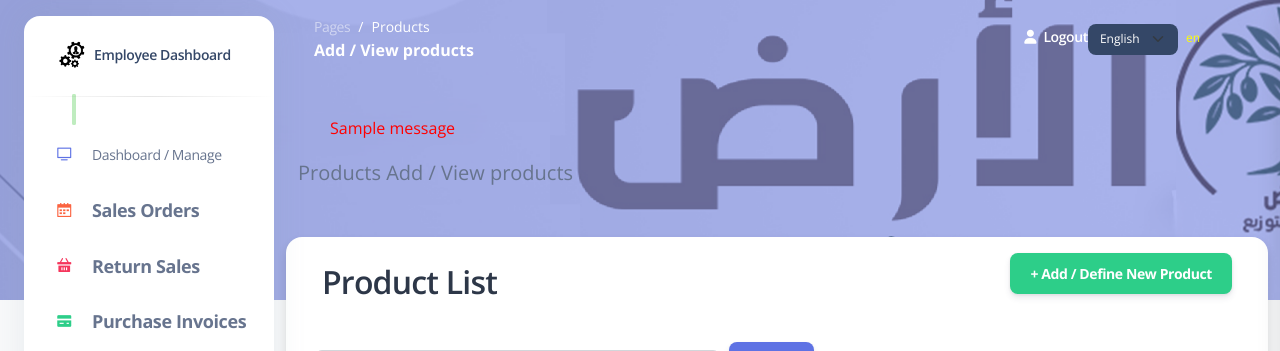
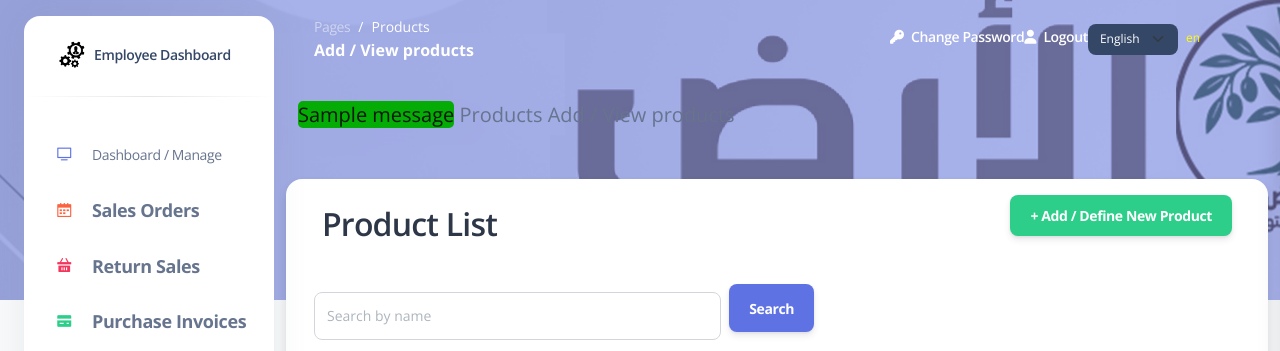
Before and after one commit to MohnadSaadeh/al-ard-library, a Django app: page /products/ in a window 1280 px wide. Shown: the top 351 px of the page. Run offline with Django 3.2, Linux system fonts and the light colour scheme; data comes from the database, SQL or seed files in the repository; both versions use the stored data as it was after the commit; tables that the repository leaves empty hold one stand-in row (values such as "Sample post"); one stand-in notice (Sample message) is shown; some libraries are stand-ins or nearby versions.

Commit message:
change password

```diff
--- a/al-ard/settings.py
+++ b/al-ard/settings.py
@@ -27,7 +27,7 @@ BASE_DIR = Path(__file__).resolve().parent.parent
 SECRET_KEY = '8^3arrb0sk+2su#nx6eyi(*5e*6szthy4-9r#v9vg9-iw8pkee'
 
 # SECURITY WARNING: don't run with debug turned on in production!
-DEBUG = False
+DEBUG = True
 
 ALLOWED_HOSTS = ['*']
 
--- a/my_app/templates/billing.html
+++ b/my_app/templates/billing.html
@@ -7,7 +7,7 @@
 {% block content %}
 
             {% block page_name %} {% endblock %}
-            {% block page_name2 %} {% endblock %}
+
 <!-- comtent -->
 <div class="row">
         <div class="col-lg-8">
--- a/my_app/templates/company_profile.html
+++ b/my_app/templates/company_profile.html
@@ -6,7 +6,6 @@
 {% block content %}
 
 {% block page_name %}{% trans "Company Profile" %}{% endblock %}
-{% block page_name2 %}{% trans "Company Profile" %}{% endblock %}
 
 <div class="row justify-content-center">
   <div class="col-md-8">
--- a/my_app/templates/includes/navigation_main.html
+++ b/my_app/templates/includes/navigation_main.html
@@ -12,6 +12,12 @@
             </div> -->
             </div>
             <ul class="navbar-nav  justify-content-end">
+            <li class="nav-item d-flex align-items-center">
+                <a href="/change_password" class="nav-link text-white font-weight-bold px-0">
+                <i class="fa fa-key me-sm-1"></i>
+                    <span class="d-sm-inline d-none">{% trans "Change Password" %}</span>
+                </a>
+            </li>
             <li class="nav-item d-flex align-items-center">
                 <a href="/emp_logout" class="nav-link text-white font-weight-bold px-0">
                 <i class="fa fa-user me-sm-1"></i>
--- a/my_app/templates/layouts/base.html
+++ b/my_app/templates/layouts/base.html
@@ -59,6 +59,7 @@
                         <li class="breadcrumb-item text-sm"><a class="opacity-5 text-white" href="javascript:;">{% trans "Pages" %}</a></li>
                         <li class="breadcrumb-item text-sm text-white active" aria-current="page"> {% block page_name %}{% endblock %}</li>
                     </ol>
+                    {% comment %}extra title او عنوان فرعي في العنوان الاساسي {% endcomment %}
                     <h6 class="font-weight-bolder text-white mb-0"> {% block page_name2 %}{% endblock %}</h6>
                     </nav>
                     <!-- nav_content -->
@@ -71,15 +72,13 @@
             <div class="container-fluid py-4">
 
             {% if messages %}
-                <ul class="messages mt-3">
                 {% for message in messages %}
                     {% if message.extra_tags == 'add_return' %}
-                    <p class="message_success" {% if message.tags %} class="{{ message.tags }}"{% endif %}>{{ message }}</p>
+                    <span class="message_success" {% if message.tags %} class="{{ message.tags }}"{% endif %}>{{ message }}</span>{% if not forloop.last %} {% endif %}
                     {% else %}
-                    <p {% if message.tags %} class="{{ message.tags }}"{% endif %}>{{ message }}</p>
+                    <span class="message_success"{% if message.tags %} class="{{ message.tags }}"{% endif %}>{{ message }}</span>{% if not forloop.last %} {% endif %}
                     {% endif %}
                 {% endfor %}
-                </ul>
             {% endif %}
 
                 {% block content %}{% endblock content %}
--- a/my_app/urls.py
+++ b/my_app/urls.py
@@ -50,7 +50,7 @@ urlpatterns = [
 
     path('signin', views.sign_in),
 
-    path('about_us', views.about_us),
+    path('change_password', views.change_password),
     path('company_profile', views.display_company_profile),
     path('search', views.search_results , name='search'),# ajax
     path('clear_sales_list', views.clear_sales_list),
--- a/my_app/views.py
+++ b/my_app/views.py
@@ -198,7 +198,12 @@ def sign_in(request):
                     if manager: # here we check if the MANAGER exist
                         manager_user = manager[0] # here we get the MANAGER from the list
                         #ADDING MANAGER FROME ADMIN
-                        if manager_password == manager_user.password :
+                        # Check password, handle both hashed and plain for backward compatibility
+                        try:
+                            password_matches = bcrypt.checkpw(manager_password.encode(), manager_user.password.encode())
+                        except:
+                            password_matches = manager_password == manager_user.password
+                        if password_matches:
                             request.session['manager_id'] = manager_user.id
                             return redirect('/index')
                         else:
@@ -219,6 +224,60 @@ def sign_in(request):
                 # messages.error(request, "Email is incorrect")
                 # return redirect('/')
     return redirect('/')
+
+def change_password(request):
+    if not ('employee_id' in request.session or 'manager_id' in request.session):
+        return redirect('/')
+
+    if request.method == 'POST':
+        old_password = request.POST.get('old_password')
+        new_password = request.POST.get('new_password')
+        confirm_password = request.POST.get('confirm_password')
+
+        if not old_password or not new_password or not confirm_password:
+            messages.error(request, _("All fields are required"))
+            return redirect('/change_password')
+
+        if new_password != confirm_password:
+            messages.error(request, _("New passwords do not match"))
+            return redirect('/change_password')
+
+        # Basic validation
+        if len(new_password) < 8:
+            messages.error(request, _("Password must be at least 8 characters"))
+            return redirect('/change_password')
+
+        if 'employee_id' in request.session:
+            employee = models.Employee.objects.get(id=request.session['employee_id'])
+            if not bcrypt.checkpw(old_password.encode(), employee.password.encode()):
+                messages.error(request, _("Incorrect old password"))
+                return redirect('/change_password')
+            pw_hash = bcrypt.hashpw(new_password.encode(), bcrypt.gensalt()).decode()
+            employee.password = pw_hash
+            employee.confirm_password = pw_hash
+            employee.save()
+        elif 'manager_id' in request.session:
+            manager = models.Manager.objects.get(id=request.session['manager_id'])
+            # For managers, check if password is hashed or plain
+            try:
+                if bcrypt.checkpw(old_password.encode(), manager.password.encode()):
+                    is_hashed = True
+                else:
+                    is_hashed = False
+            except:
+                is_hashed = False
+            if not is_hashed and manager.password != old_password:
+                messages.error(request, _("Incorrect old password"))
+                return redirect('/change_password')
+            pw_hash = bcrypt.hashpw(new_password.encode(), bcrypt.gensalt()).decode()
+            manager.password = pw_hash
+            manager.confirm_password = pw_hash
+            manager.save()
+
+        messages.success(request, _("Password changed successfully"))
+        return redirect('/index')
+    else:
+        return render(request, 'change_password.html')
 
 def logout(request):
     request.session.clear()
--- a/static/css/style.css
+++ b/static/css/style.css
@@ -3,13 +3,13 @@
     color: red;
 }
 .message_success {
-    width: min-content;
+    /* width: min-content; */
     /* margin: 10px; */
     /* margin-left: 10%; */
     /* padding: 10px; */
-    background-color: rgb(191, 236, 191);
+    background-color: rgb(5, 172, 5);
     color: rgb(8, 24, 8);
-    border: 2px solid rgb(191, 236, 191);
+    /* border: 2px solid rgb(191, 236, 191); */
     border-radius: 5px;
 }
 
```
Also changed, not shown: my_app/templates/change_password.html (added, +75 -0 lines), db.sqlite3.
